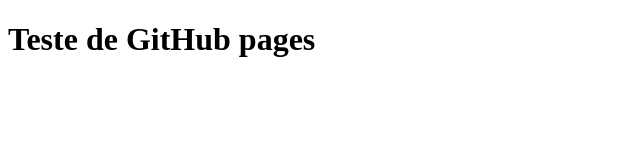
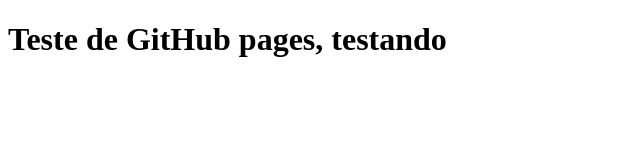
Before and after one commit to joaododev/devclm.github.io, a plain HTML site: page index.html in a window 1280 px wide. Shown: the whole page, without its empty margins (0-640 px from the left). Drawn offline with Linux system fonts and the light colour scheme.

Commit message:
Update index.html

```diff
--- a/index.html
+++ b/index.html
@@ -3,9 +3,9 @@
 <head>
     <meta charset="UTF-8">
     <meta name="viewport" content="width=device-width, initial-scale=1.0">
-    <title>João Baptistas</title>
+    <title>João Baptista</title>
 </head>
 <body>
-    <h1>Teste de GitHub pages</h1>
+    <h1>Teste de GitHub pages, testando</h1>
 </body>
 </html>
```
